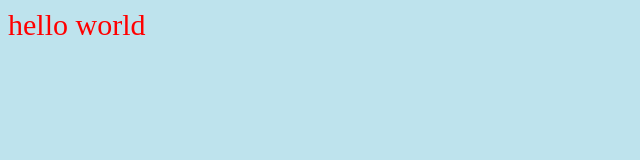
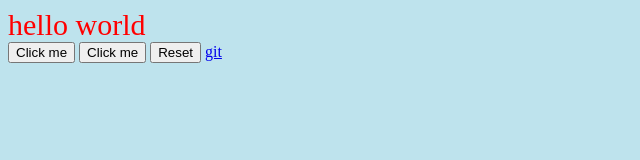
Before and after one commit to dipsan-685/learning-javascript, a plain HTML site: page dom/index.html in a window 1280 px wide. Shown: the whole page, without its empty margins (0-640 px from the left). Drawn offline with Linux system fonts and the light colour scheme.

Commit message:
getelement in html using js

```diff
--- a/dom/index.html
+++ b/dom/index.html
@@ -1,14 +1,21 @@
 <!DOCTYPE html>
 <html lang="en">
+
 <head>
     <meta charset="UTF-8">
     <meta name="viewport" content="width=device-width, initial-scale=1.0">
     <title>Document</title>
 
 </head>
+
 <body>
 
     <div id="p1">hello</div>
+    <button onclick="changeText()">Click me</button>
+    <button onclick="changeText()">Click me</button>
+
+    <button onclick="resetText()">Reset</button>
+    <a href="" name="myLink"></a>
 
 
     <script>
@@ -17,8 +24,12 @@
 
         ele.style.color = "red";
         ele.style.fontSize = "30px";
-        debugger;
         ele.innerText = "hello world";
+        document.getElementsByTagName("button");
+        document.getElementsByTagName("a")[0].innerText = "git";
+        document.getElementsByName("myLink")[0].href = "https://github.com/dipsan-685/learning-javascript";
+
     </script>
 </body>
+
 </html>
```
